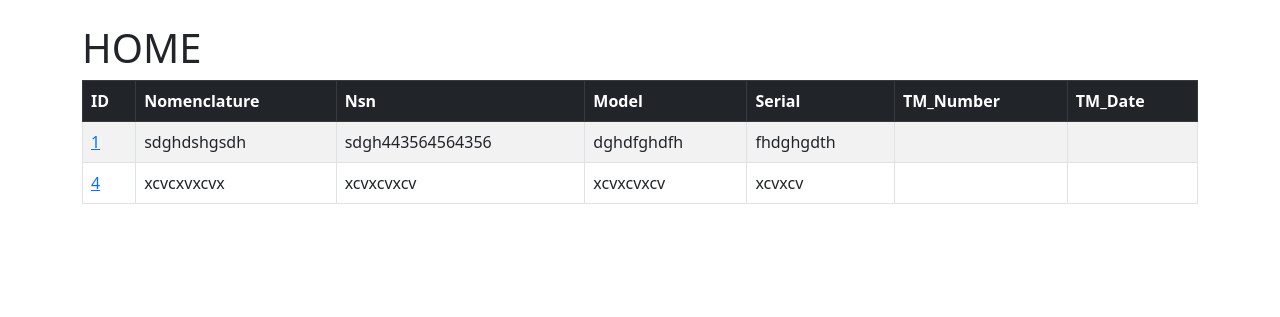
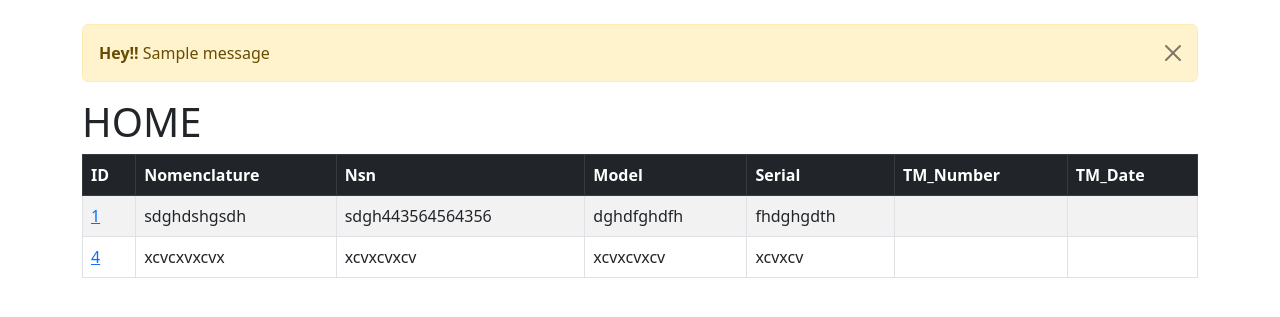
Before and after one commit to JustinMutinta/2404-314-paperwork, a Django app: page /paperwork/ in a window 1280 px wide. Shown: the part 56-373 px from the top of the page. Run offline with Django 5.2, Linux system fonts and the light colour scheme; data comes from the database, SQL or seed files in the repository; one stand-in notice (Sample message) is shown; parts of the project's set-up code (start-up, migrations or seed data) failed here and were passed over.

Commit message:
Got messages working

```diff
--- a/paperwork/messwithpaperwork/templates/home.html
+++ b/paperwork/messwithpaperwork/templates/home.html
@@ -1,6 +1,15 @@
 {% extends 'main.html' %}
 
 {% block content%}
+
+{% for msg in messages %}
+
+<div class="alert alert-warning alert-dismissible fade show" role="alert">
+  <strong>Hey!!</strong> {{ msg }}
+  <button type="button" class="btn-close" data-bs-dismiss="alert" aria-label="Close"></button>
+</div>
+
+{% endfor %}
 
 <h1>HOME</h1>
 
--- a/paperwork/messwithpaperwork/views.py
+++ b/paperwork/messwithpaperwork/views.py
@@ -46,11 +46,12 @@ def edit_testset(request, pk):
     form = AddTestSetForm(request.POST or None, instance=current_record)
     if form.is_valid():
         form.save()
-        messages.success(request, "Test set has been updated")
+        messages.success(request, f"Test set {current_record} has been updated")
         return redirect('home')
     return render(request, 'edit_testset.html', {'form':form})
 
 
 def print_testset(request, pk):
     print("Test")
+    messages.success(request, "You have printed ___ successfully")
     return redirect('home')
```
